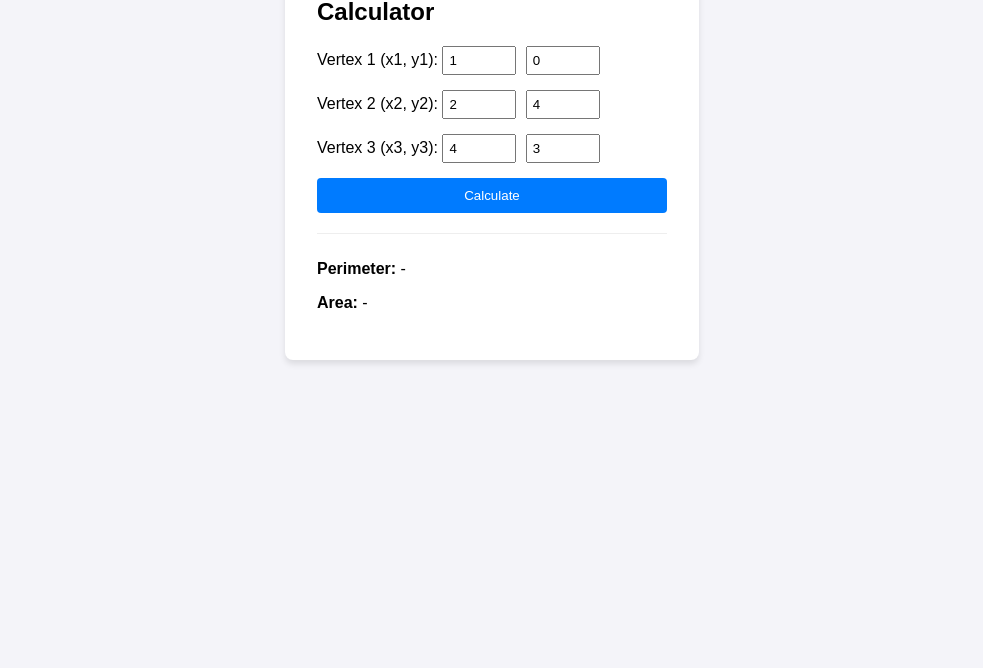
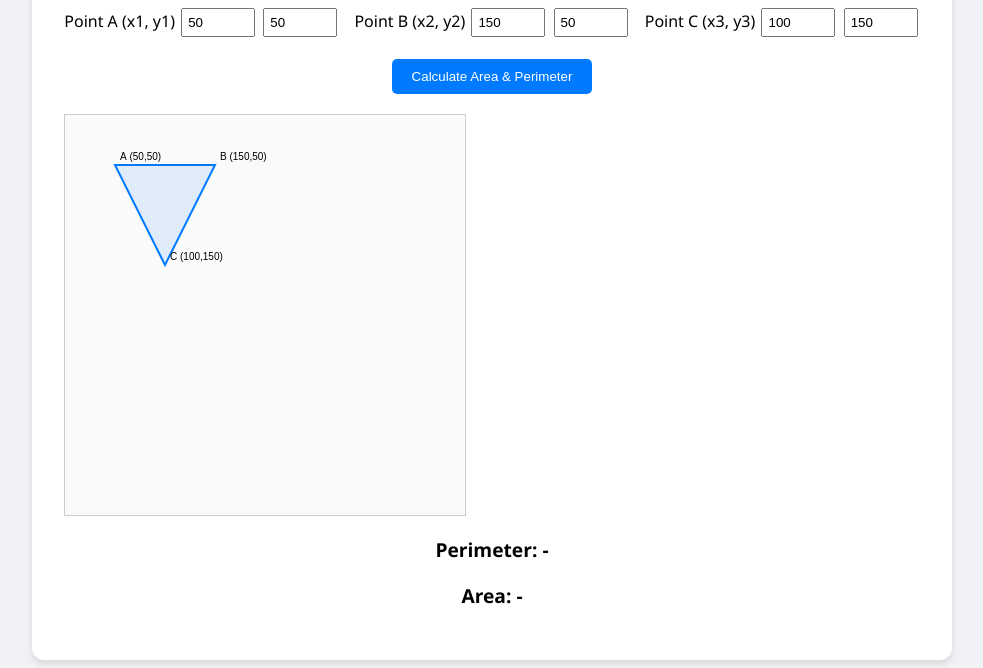
Before and after one commit to JazzSanders/CSC265-Winter2026, a plain HTML site: page JS Projects/Triangle_Perimeter/Triangle_Perimeter.html in a window 1280 px wide. Shown: the part 140-808 px from the top of the page, without its empty margins (148-1131 px from the left). Drawn offline with Linux system fonts and the light colour scheme.

Commit message:
update JS files

```diff
--- a/JS Projects/Output_Triangle/styles.css
+++ b/JS Projects/Output_Triangle/styles.css
@@ -1,35 +1,34 @@
 body {
-    font-family: 'Segoe UI', sans-serif;
-    background-color: #eef2f3;
+    font-family: 'Courier New', Courier, monospace;
     display: flex;
     justify-content: center;
-    align-items: center;
-    height: 100vh;
-    margin: 0;
+    padding-top: 50px;
+    background-color: #e9ecef;
 }
 
 .container {
-    background: white;
+    background: #ffffff;
     padding: 30px;
-    border-radius: 12px;
-    box-shadow: 0 8px 20px rgba(0,0,0,0.1);
+    border-radius: 10px;
+    box-shadow: 0 4px 15px rgba(0,0,0,0.1);
     text-align: center;
+    width: 300px;
 }
 
 input {
-    padding: 10px;
+    padding: 8px;
+    width: 60px;
     border: 1px solid #ccc;
     border-radius: 4px;
-    width: 60px;
-    margin-right: 10px;
+    margin-bottom: 15px;
 }
 
 button {
-    padding: 10px 20px;
     background-color: #28a745;
     color: white;
     border: none;
-    border-radius: 4px;
+    padding: 10px 20px;
+    border-radius: 5px;
     cursor: pointer;
     font-weight: bold;
 }
@@ -37,3 +36,21 @@ button {
 button:hover {
     background-color: #218838;
 }
+
+.output-area {
+    margin-top: 20px;
+    background: #222;
+    color: #00ff00; /* Classic "hacker" green */
+    padding: 20px;
+    border-radius: 5px;
+    min-height: 100px;
+    display: flex;
+    justify-content: center;
+    align-items: center;
+}
+
+pre {
+    margin: 0;
+    font-size: 1.2rem;
+    line-height: 1.2;
+}
--- a/JS Projects/Password_Strength/styles.css
+++ b/JS Projects/Password_Strength/styles.css
@@ -1,57 +1,68 @@
 body {
-    font-family: 'Segoe UI', sans-serif;
-    background-color: #f8f9fa;
+    font-family: 'Segoe UI', Tahoma, Geneva, Verdana, sans-serif;
     display: flex;
     justify-content: center;
     align-items: center;
     height: 100vh;
     margin: 0;
+    background-color: #f0f2f5;
 }
 
 .container {
-    background: #fff;
+    background: white;
     padding: 2rem;
-    border-radius: 10px;
-    box-shadow: 0 4px 6px rgba(0,0,0,0.1);
-    text-align: center;
-    width: 320px;
+    border-radius: 12px;
+    box-shadow: 0 10px 25px rgba(0,0,0,0.1);
+    width: 350px;
+}
+
+.input-group {
+    margin-bottom: 10px;
 }
 
 input {
     width: 100%;
-    padding: 10px;
-    margin: 15px 0;
-    border: 1px solid #ddd;
-    border-radius: 5px;
+    padding: 12px;
     box-sizing: border-box;
+    border: 2px solid #ddd;
+    border-radius: 6px;
+    outline: none;
+    transition: border-color 0.3s;
 }
 
-button {
-    width: 100%;
-    padding: 10px;
-    background-color: #333;
-    color: white;
-    border: none;
-    border-radius: 5px;
-    cursor: pointer;
+input:focus {
+    border-color: #007bff;
 }
 
-.status-box {
-    margin-top: 20px;
-    padding: 10px;
-    border-radius: 5px;
-    font-weight: bold;
-    display: none; /* Hidden until button is clicked */
+/* The Progress Bar Container */
+.strength-meter {
+    height: 8px;
+    background-color: #eee;
+    border-radius: 4px;
+    margin: 15px 0 5px 0;
+    overflow: hidden;
 }
 
-.status-box.strong {
-    display: block;
-    background-color: #d4edda;
-    color: #155724;
+/* The actual bar that grows */
+#strength-bar {
+    height: 100%;
+    width: 0%;
+    transition: width 0.4s ease, background-color 0.4s ease;
 }
 
-.status-box.weak {
-    display: block;
-    background-color: #f8d7da;
-    color: #721c24;
+#strength-text {
+    font-size: 0.9rem;
+    margin-bottom: 20px;
 }
+
+.requirements {
+    list-style: none;
+    padding: 0;
+    font-size: 0.8rem;
+    color: #666;
+}
+
+.requirements li.valid {
+    color: #28a745;
+    text-decoration: line-through;
+}
--- a/JS Projects/Triangle_Perimeter/Triangle_Perimeter.html
+++ b/JS Projects/Triangle_Perimeter/Triangle_Perimeter.html
@@ -8,27 +8,33 @@
 </head>
 <body>
     <div class="container">
-        <h2>Triangle Perimeter & Area Calculator</h2>
-        <div class="input-group">
-            <label>Vertex 1 (x1, y1):</label>
-            <input type="number" id="x1" value="1">
-            <input type="number" id="y1" value="0">
+        <h1>Triangle Visualizer</h1>
+
+        <div class="input-grid">
+            <div class="point-input">
+                <label>Point A (x1, y1)</label>
+                <input type="number" id="x1" value="50" oninput="draw()">
+                <input type="number" id="y1" value="50" oninput="draw()">
+            </div>
+            <div class="point-input">
+                <label>Point B (x2, y2)</label>
+                <input type="number" id="x2" value="150" oninput="draw()">
+                <input type="number" id="y2" value="50" oninput="draw()">
+            </div>
+            <div class="point-input">
+                <label>Point C (x3, y3)</label>
+                <input type="number" id="x3" value="100" oninput="draw()">
+                <input type="number" id="y3" value="150" oninput="draw()">
+            </div>
         </div>
-        <div class="input-group">
-            <label>Vertex 2 (x2, y2):</label>
-            <input type="number" id="x2" value="2">
-            <input type="number" id="y2" value="4">
-        </div>
-        <div class="input-group">
-            <label>Vertex 3 (x3, y3):</label>
-            <input type="number" id="x3" value="4">
-            <input type="number" id="y3" value="3">
-        </div>
-        <button onclick="calculate()">Calculate</button>
 
-        <div class="results">
-            <p><strong>Perimeter:</strong> <span id="perimeterResult">-</span></p>
-            <p><strong>Area:</strong> <span id="areaResult">-</span></p>
+        <button onclick="calculate()">Calculate Area & Perimeter</button>
+
+        <canvas id="triangleCanvas" width="400" height="400"></canvas>
+
+        <div id="results">
+            <p>Perimeter: <span id="peri-val">-</span></p>
+            <p>Area: <span id="area-val">-</span></p>
         </div>
     </div>
     <script src="index.js"></script>
--- a/JS Projects/Triangle_Perimeter/index.js
+++ b/JS Projects/Triangle_Perimeter/index.js
@@ -1,36 +1,62 @@
-/**
- * Calculates the perimeter of a triangle given three vertices.
- * Uses the distance formula: d = sqrt((x2-x1)^2 + (y2-y1)^2)
- */
+const canvas = document.getElementById('triangleCanvas');
+const ctx = canvas.getContext('2d');
+
+function getCoords() {
+    return {
+        x1: parseInt(document.getElementById('x1').value) || 0,
+        y1: parseInt(document.getElementById('y1').value) || 0,
+        x2: parseInt(document.getElementById('x2').value) || 0,
+        y2: parseInt(document.getElementById('y2').value) || 0,
+        x3: parseInt(document.getElementById('x3').value) || 0,
+        y3: parseInt(document.getElementById('y3').value) || 0
+    };
+}
+
+function draw() {
+    const {x1, y1, x2, y2, x3, y3} = getCoords();
+    ctx.clearRect(0, 0, canvas.width, canvas.height);
+
+    // Draw Triangle
+    ctx.beginPath();
+    ctx.moveTo(x1, y1);
+    ctx.lineTo(x2, y2);
+    ctx.lineTo(x3, y3);
+    ctx.closePath();
+
+    ctx.strokeStyle = '#007bff';
+    ctx.lineWidth = 2;
+    ctx.stroke();
+    ctx.fillStyle = 'rgba(0, 123, 255, 0.1)';
+    ctx.fill();
+
+    // Labels
+    ctx.fillStyle = "black";
+    ctx.fillText(`A (${x1},${y1})`, x1 + 5, y1 - 5);
+    ctx.fillText(`B (${x2},${y2})`, x2 + 5, y2 - 5);
+    ctx.fillText(`C (${x3},${y3})`, x3 + 5, y3 - 5);
+}
+
 function trianglePerimeter(x1, y1, x2, y2, x3, y3) {
     const side1 = Math.sqrt(Math.pow(x2 - x1, 2) + Math.pow(y2 - y1, 2));
     const side2 = Math.sqrt(Math.pow(x3 - x2, 2) + Math.pow(y3 - y2, 2));
     const side3 = Math.sqrt(Math.pow(x1 - x3, 2) + Math.pow(y1 - y3, 2));
-
     return side1 + side2 + side3;
 }
 
-/**
- * Calculates the area of a triangle given three vertices.
- * Area = |x1(y2 - y3) + x2(y3 - y1) + x3(y1 - y2)| / 2
- */
 function triangleArea(x1, y1, x2, y2, x3, y3) {
-    const numerator = x1 * (y2 - y3) + x2 * (y3 - y1) + x3 * (y1 - y2);
-    return Math.abs(numerator) / 2;
+    // Using the Shoelace Formula for area via coordinates
+    return 0.5 * Math.abs(x1 * (y2 - y3) + x2 * (y3 - y1) + x3 * (y1 - y2));
 }
 
-// Function to handle the UI interaction
 function calculate() {
-    const x1 = parseFloat(document.getElementById('x1').value);
-    const y1 = parseFloat(document.getElementById('y1').value);
-    const x2 = parseFloat(document.getElementById('x2').value);
-    const y2 = parseFloat(document.getElementById('y2').value);
-    const x3 = parseFloat(document.getElementById('x3').value);
-    const y3 = parseFloat(document.getElementById('y3').value);
+    const {x1, y1, x2, y2, x3, y3} = getCoords();
 
-    const perimeter = trianglePerimeter(x1, y1, x2, y2, x3, y3);
-    const area = triangleArea(x1, y1, x2, y2, x3, y3);
+    const p = trianglePerimeter(x1, y1, x2, y2, x3, y3);
+    const a = triangleArea(x1, y1, x2, y2, x3, y3);
 
-    document.getElementById('perimeterResult').innerText = perimeter;
-    document.getElementById('areaResult').innerText = area;
+    document.getElementById('peri-val').innerText = p.toFixed(2);
+    document.getElementById('area-val').innerText = a.toFixed(2);
 }
+
+// Initial draw
+draw();
--- a/JS Projects/Triangle_Perimeter/styles.css
+++ b/JS Projects/Triangle_Perimeter/styles.css
@@ -1,45 +1,52 @@
 body {
-    font-family: sans-serif;
+    font-family: 'Segoe UI', Tahoma, Geneva, Verdana, sans-serif;
     display: flex;
     justify-content: center;
-    padding-top: 50px;
-    background-color: #f4f4f9;
+    background-color: #f0f2f5;
 }
 
 .container {
     background: white;
     padding: 2rem;
-    border-radius: 8px;
+    border-radius: 12px;
     box-shadow: 0 4px 6px rgba(0,0,0,0.1);
-    width: 350px;
+    text-align: center;
+    margin-top: 20px;
 }
 
-.input-group {
-    margin-bottom: 15px;
+.input-grid {
+    display: grid;
+    grid-template-columns: repeat(3, 1fr);
+    gap: 15px;
+    margin-bottom: 20px;
 }
 
-input {
+.point-input input {
     width: 60px;
     padding: 5px;
-    margin-right: 5px;
+    margin: 2px;
+}
+
+canvas {
+    border: 1px solid #ccc;
+    background-color: #fafafa;
+    margin-top: 20px;
+    display: block;
 }
 
 button {
-    width: 100%;
-    padding: 10px;
     background-color: #007bff;
     color: white;
     border: none;
-    border-radius: 4px;
+    padding: 10px 20px;
+    border-radius: 5px;
     cursor: pointer;
 }
 
-button:hover {
-    background-color: #0056b3;
+button:hover { background-color: #0056b3; }
+
+#results {
+    margin-top: 20px;
+    font-weight: bold;
+    font-size: 1.2rem;
 }
-
-.results {
-    margin-top: 20px;
-    border-top: 1px solid #eee;
-    padding-top: 10px;
-}
```
Also changed, not shown: JS Projects/Output_Triangle/Output_Triangle.html (+9 -14 lines), JS Projects/Output_Triangle/index.js (+21 -14 lines), JS Projects/Password_Strength/Password_Strength.html (+15 -21 lines), JS Projects/Password_Strength/index.js (+63 -26 lines).
